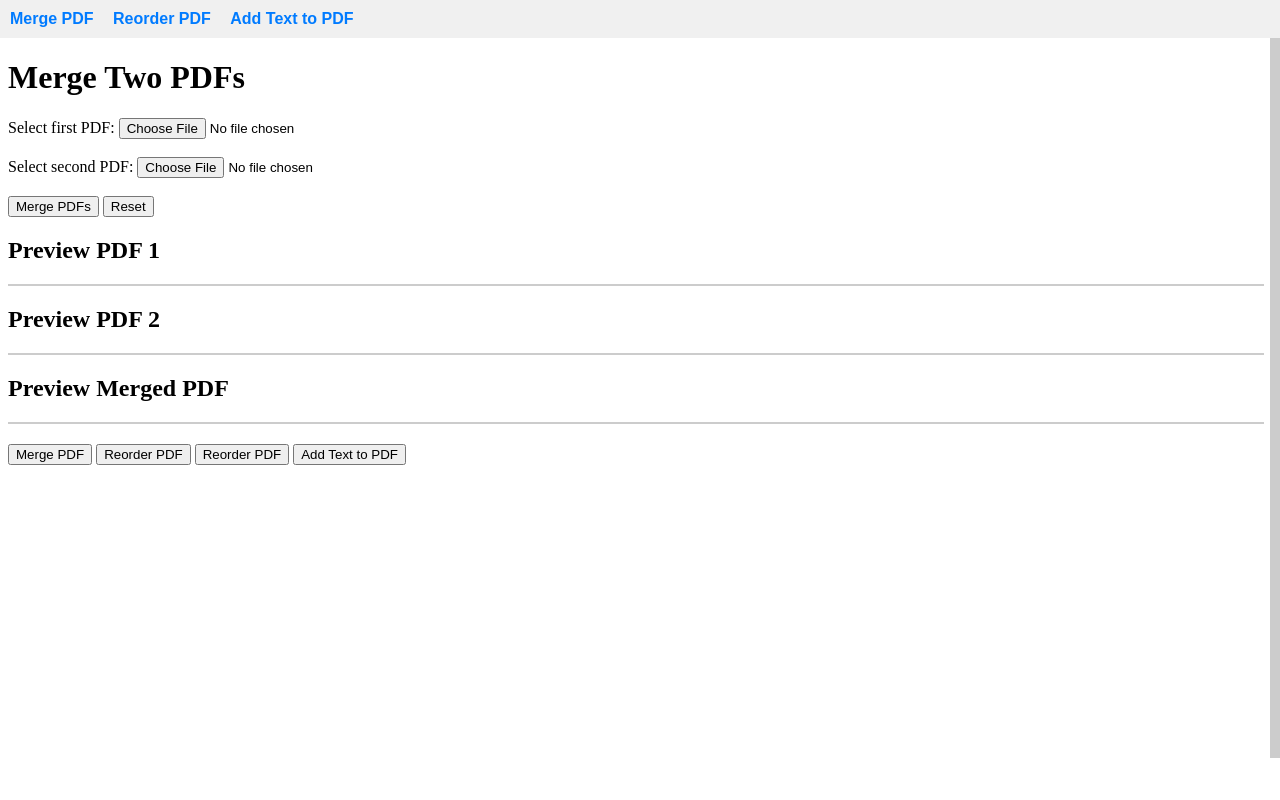
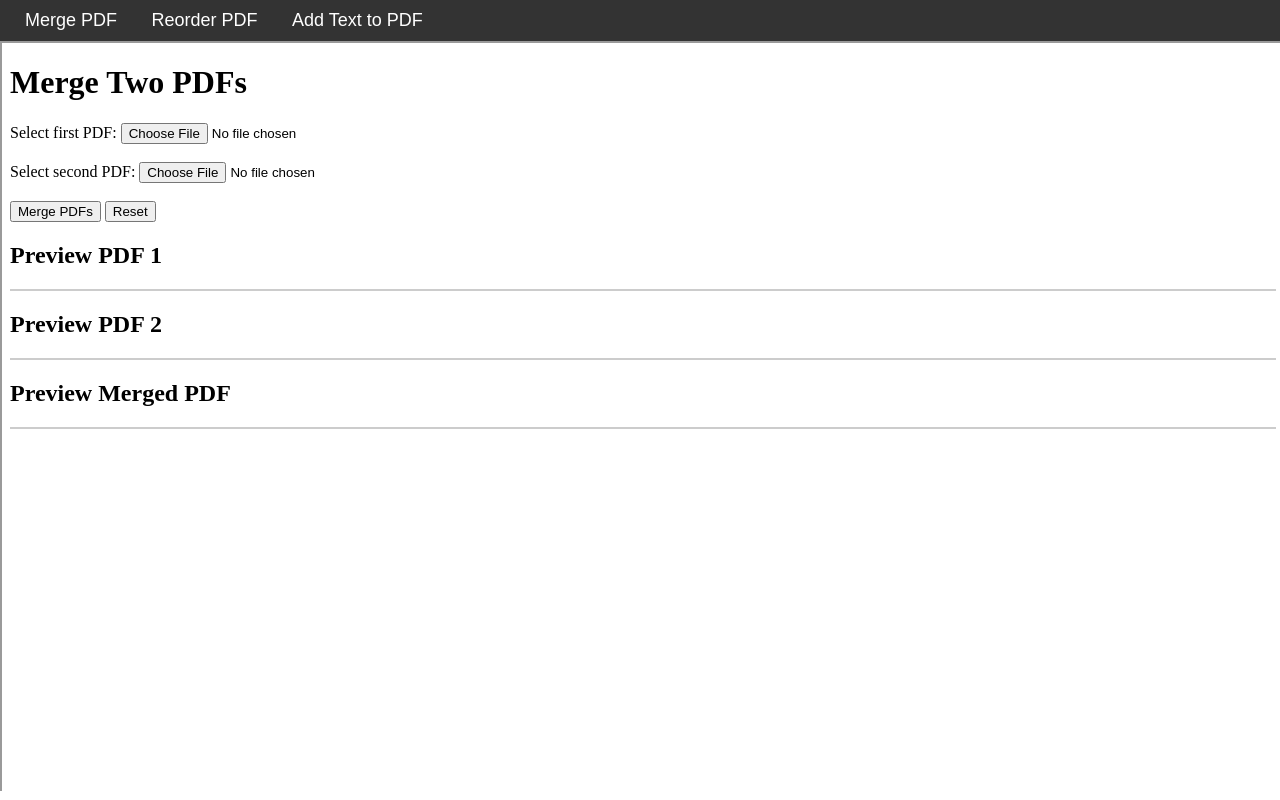
Before and after one commit to UNO-CSCI4830/legalPDF, a browser extension: page extension/html/dashboard.html in a window 1280 px wide. Drawn offline with Linux system fonts and the light colour scheme; files that its build step writes are made by us from their sources.

Commit message:
Removed the buttons and replaced them with functional links. Now all I need to fix is the size of the extension popup and the navigation is solved.

```diff
--- a/extension/css/dashboard.css
+++ b/extension/css/dashboard.css
@@ -2,40 +2,34 @@ body {
     font-family: Arial, sans-serif;
     margin: 0;
     padding: 0;
-    display: flex;
-    flex-direction: column;
-    height: 100vh;
 }
 
 nav {
-    background-color: #f0f0f0;
+    background-color: #333;
     padding: 10px;
 }
 
-nav a {
-    margin-right: 15px;
+.nav-link {
+    color: white;
+    margin: 0 15px;
     text-decoration: none;
-    color: #007BFF;
-    font-weight: bold;
+    font-size: 18px;
 }
 
-nav a:hover {
+.nav-link:hover {
     text-decoration: underline;
 }
 
-.frame-container {
-    display: flex;
-    height: 90vh;
+#frame-container {
+    width: 100%;
+    height: calc(100vh - 50px); /* Adjusts for the nav height */
+    overflow: hidden; /* Prevents scrolling */
 }
 
-.tool-frame {
-    width: 100%; /* Full width of the container */
+#iframe {
     border: none;
-    min-height: 100%; /* Minimum height */
+    width: 100%;
+    height: 100%;
+    min-height: 800px; /* Ensures a minimum height */
+    resize: both; /* Allows the user to adjust size */
 }
-
-.resizer {
-    width: 10px; /* Width of the resizer */
-    cursor: ew-resize; /* Change cursor to indicate resizable */
-    background: #ccc; /* Background color for visibility */
-}
--- a/extension/html/dashboard.html
+++ b/extension/html/dashboard.html
@@ -3,22 +3,20 @@
 <head>
     <meta charset="UTF-8">
     <meta name="viewport" content="width=device-width, initial-scale=1.0">
-    <title>Dashboard</title>
-    <link rel="stylesheet" href="css/dashboard.css">
+    <title>PDF Tools Dashboard</title>
+    <link rel="stylesheet" href="../css/dashboard.css">
 </head>
 <body>
+    <nav>
+        <a href="pdfmerge.html" class="nav-link">Merge PDF</a>
+        <a href="pdfreorder.html" class="nav-link">Reorder PDF</a>
+        <a href="pdfaddtext.html" class="nav-link">Add Text to PDF</a>
+    </nav>
 
-<nav>
-    <a href="pdfmerge.html" target="tool-frame">Merge PDF</a>
-    <a href="pdfreorder.html" target="tool-frame">Reorder PDF</a>
-    <a href="pdfaddtext.html" target="tool-frame">Add Text to PDF</a>
-</nav>
+    <div id="frame-container">
+        <iframe id="frame" src="pdfmerge.html"></iframe>
+    </div>
 
-<div class="frame-container">
-    <iframe name="tool-frame" class="tool-frame" src="pdfmerge.html"></iframe>
-    <div class="resizer"></div>
-</div>
-
-<script src="scripts/dashboard.js"></script>
+    <script src="../scripts/dashboard.js"></script>
 </body>
 </html>
--- a/extension/html/pdfmerge.html
+++ b/extension/html/pdfmerge.html
@@ -54,11 +54,5 @@
         });
     </script>
 
-    <nav>
-        <button onclick="window.location.href='../html/pdfmerge.html'">Merge PDF</button>
-        <button onclick="window.location.href=chrome.runtime.getURL('html/pdfreorder.html')">Reorder PDF</button>
-        <button onclick="window.location.href='../html/pdfreorder.html'">Reorder PDF</button>
-        <button onclick="window.location.href='../html/pdfaddtext.html'">Add Text to PDF</button>
-    </nav>
 </body>
 </html>
--- /dev/null
+++ b/extension/scripts/dashboard.js
@@ -0,0 +1,13 @@
+const frame = document.getElementById('frame');
+
+const navLinks = document.querySelectorAll('.nav-link');
+navLinks.forEach(link => {
+    link.addEventListener('click', function(event) {
+        event.preventDefault();
+        const url = this.getAttribute('href');
+        frame.src = url;
+    });
+});
+
+frame.style.width = '100%';
+frame.style.height = '100vh';
```
Also changed, not shown: extension/html/pdfaddtext.html (+0 -5 lines), extension/html/pdfreorder.html (+0 -6 lines), extension/manifest.json, extension/scripts/dragdrop.html (renamed from extension/html/dragdrop.html).
